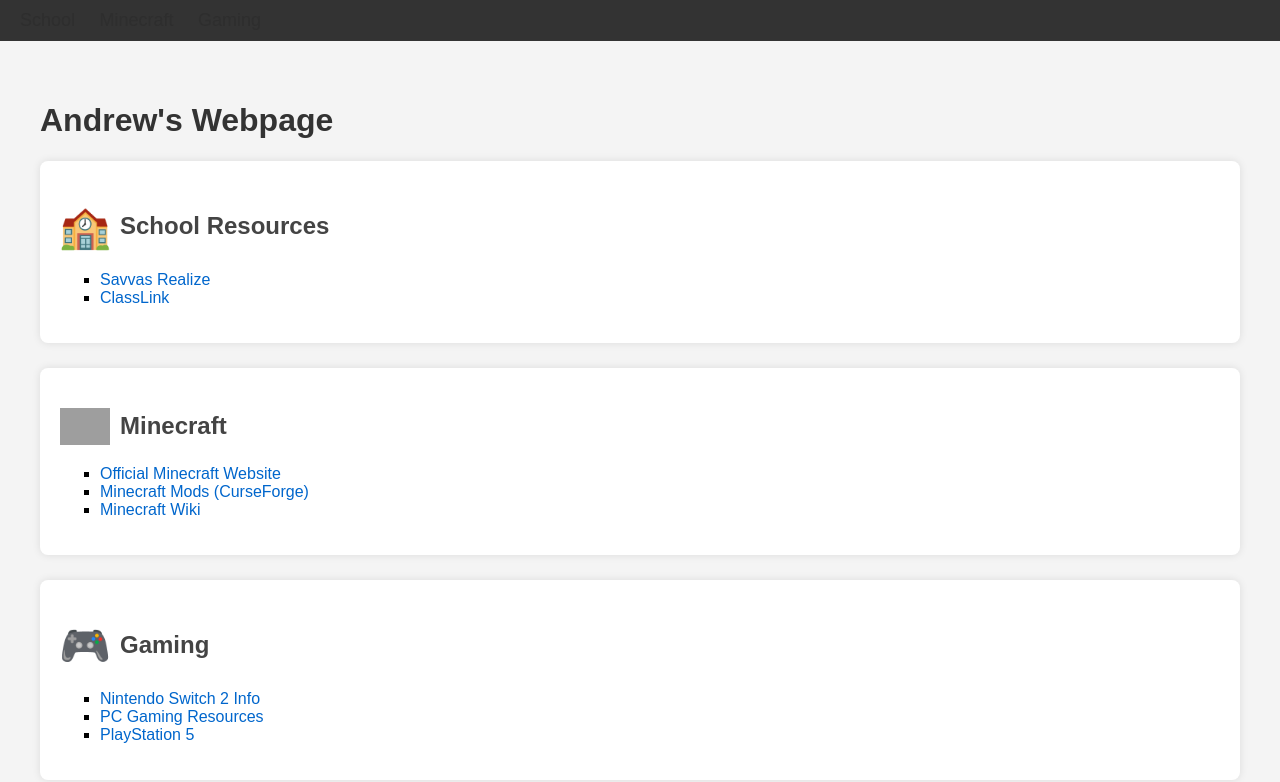
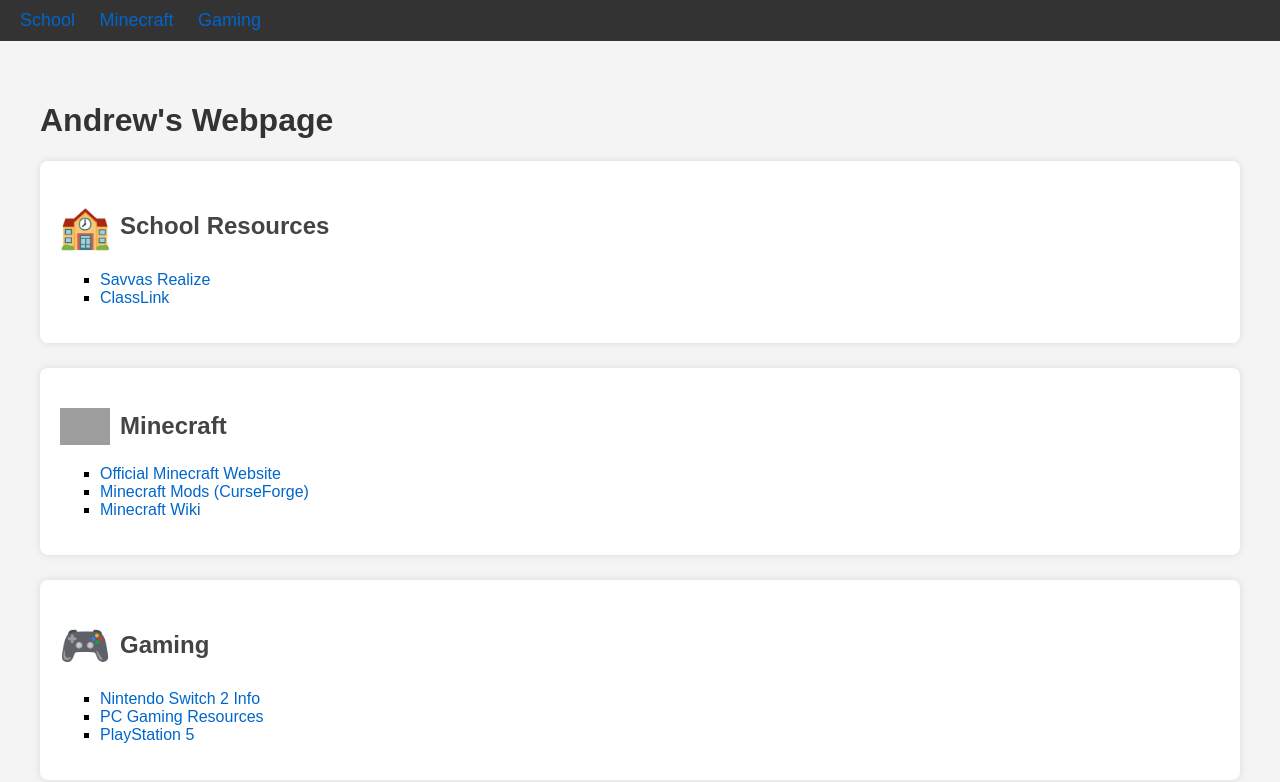
Before and after one commit to andrewcompeau/andrewcompeau.github.io, a Jekyll site: the page built from README.md, in a window 1280 px wide. Shown: the top 782 px of the page. Built offline with Jekyll 4.4.1, drawn with Linux system fonts in a browser that asks for light colours; emoji names are drawn with the system emoji font; our own code applies the rules of GitHub Pages for plain Markdown files; grey boxes are pictures that could not be loaded.

Commit message:
Update default.html

```diff
--- a/_layouts/default.html
+++ b/_layouts/default.html
@@ -17,7 +17,7 @@
             top: 0;
         }
         nav a {
-            color: #2E2E2E;
+            color: #white;
             margin-right: 20px;
             text-decoration: none;
             font-size: 18px;
```
